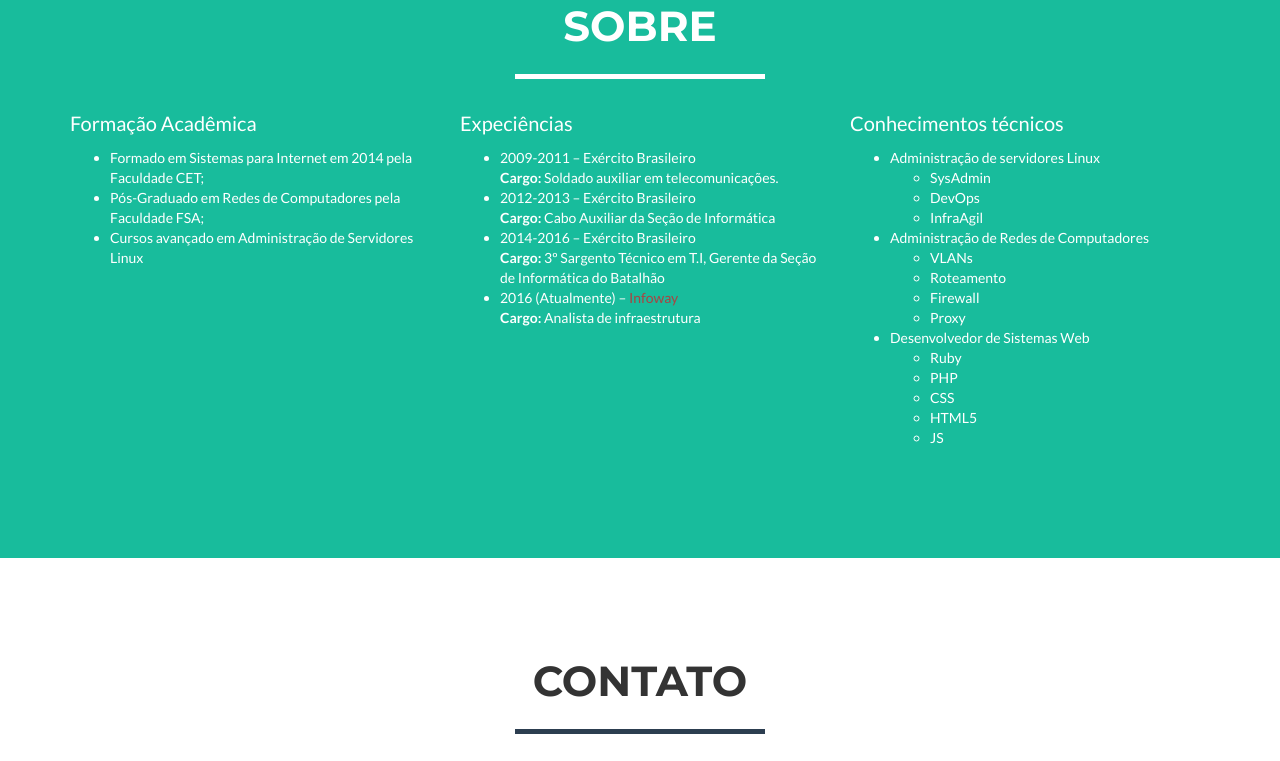
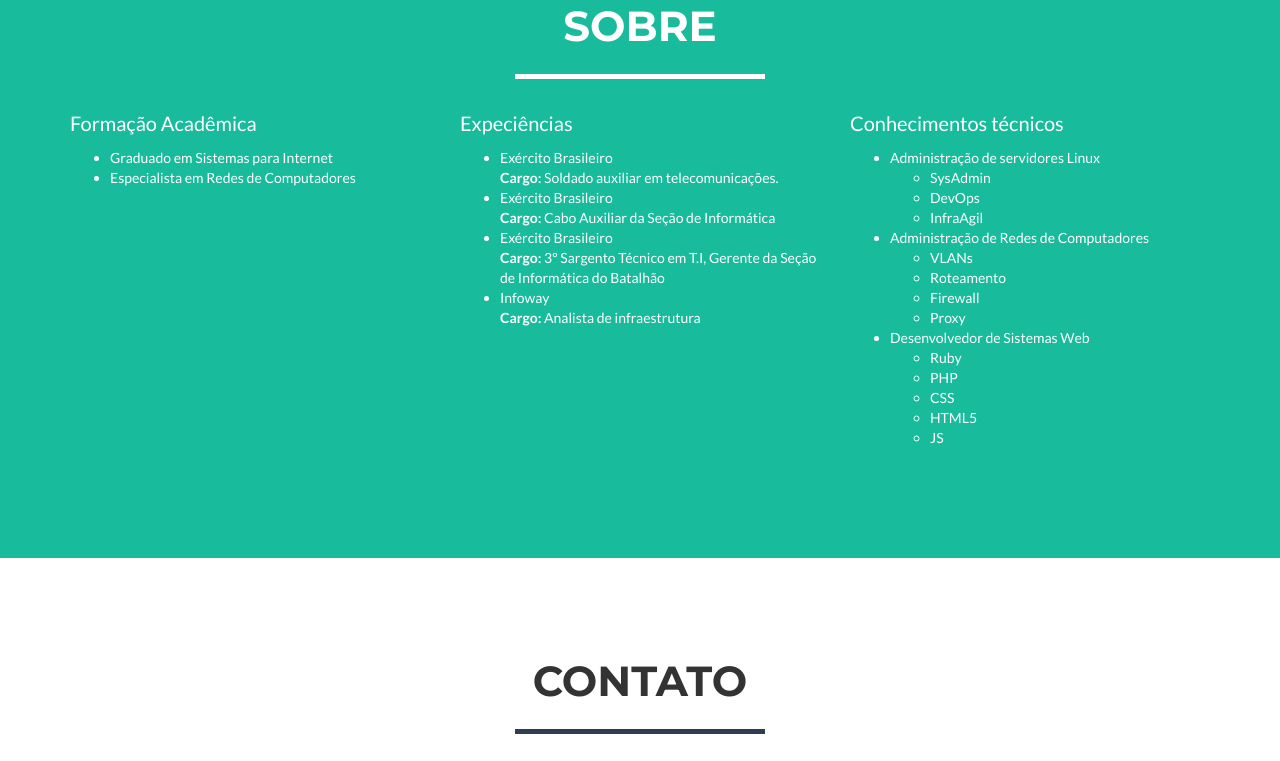
Before and after one commit to alvarobacelar/sitePess, a website: page index.html in a window 1280 px wide. Shown: the part 1748-2509 px from the top of the page. Drawn offline with nearby package versions, Linux system fonts and the light colour scheme.

Commit message:
Ajuste nas redes sociasi

```diff
--- a/index.html
+++ b/index.html
@@ -172,19 +172,18 @@
                 <div class="col-lg-4 col-lg-offset-0">
                   <p>Formação Acadêmica</p>
                   <ul>
-                    <li>Formado em Sistemas para Internet em 2014 pela Faculdade CET;</li>
-                    <li>Pós-Graduado em Redes de Computadores pela Faculdade FSA;</li>
-                    <li>Cursos avançado em Administração de Servidores Linux</li>
+                    <li>Graduado em Sistemas para Internet</li>
+                    <li>Especialista em Redes de Computadores</li>
                   </ul>
 
                 </div>
                 <div class="col-lg-4">
                     <p>Expeciências</p>
                     <ul>
-                      <li> 2009-2011 – Exército Brasileiro <br> <strong>Cargo:</strong> Soldado auxiliar em telecomunicações.</li>
-                      <li> 2012-2013 – Exército Brasileiro <br> <strong>Cargo:</strong> Cabo Auxiliar da Seção de Informática </li>
-                      <li> 2014-2016 – Exército Brasileiro <br> <strong>Cargo:</strong> 3º Sargento Técnico em T.I, Gerente da Seção de Informática do Batalhão </li>
-                      <li> 2016 (Atualmente) – <a href="http://www.infoway-pi.com.br" class="text-danger" target="_blank">Infoway</a> <br> <strong>Cargo:</strong> Analista de infraestrutura </li>
+                      <li> Exército Brasileiro <br> <strong>Cargo:</strong> Soldado auxiliar em telecomunicações.</li>
+                      <li> Exército Brasileiro <br> <strong>Cargo:</strong> Cabo Auxiliar da Seção de Informática </li>
+                      <li> Exército Brasileiro <br> <strong>Cargo:</strong> 3º Sargento Técnico em T.I, Gerente da Seção de Informática do Batalhão </li>
+                      <li> Infoway <br> <strong>Cargo:</strong> Analista de infraestrutura </li>
                     </ul>
                 </div>
                 <div class="col-lg-4">
@@ -308,13 +307,22 @@
                             <li>
                                 <a href="http://blog.alvarobacelar.com" class="btn-social btn-outline" target="_blank"><i class="fa fa-fw fa-tumblr"></i></a>
                             </li>
+                            <li>
+                                <a href="http://github.com/alvarobacelar" class="btn-social btn-outline" target="_blank"><i class="fa fa-fw fa-github"></i></a>
+                            </li>
+                            <li>
+                                <a href="http://gitlab.com/alvarobacelar" class="btn-social btn-outline" target="_blank"><i class="fa fa-fw fa-gitlab"></i></a>
+                            </li>
                         </ul>
                     </div>
                     <div class="footer-col col-md-4">
-                        <h3>Telefone de Contato</h3>
+                        <h3>Demais Contato</h3>
                         <ul class="list-inline">
                           <li>
                               <p><i class="fa fa-fw fa-whatsapp"></i> (86) 9 9981-6016</p>
+                          </li>
+                          <li>
+                              <p><i class="fa fa-fw fa-mail"></i> alvaro@alvarobacelar.com</p>
                           </li>
                         </ul>
                     </div>
```
